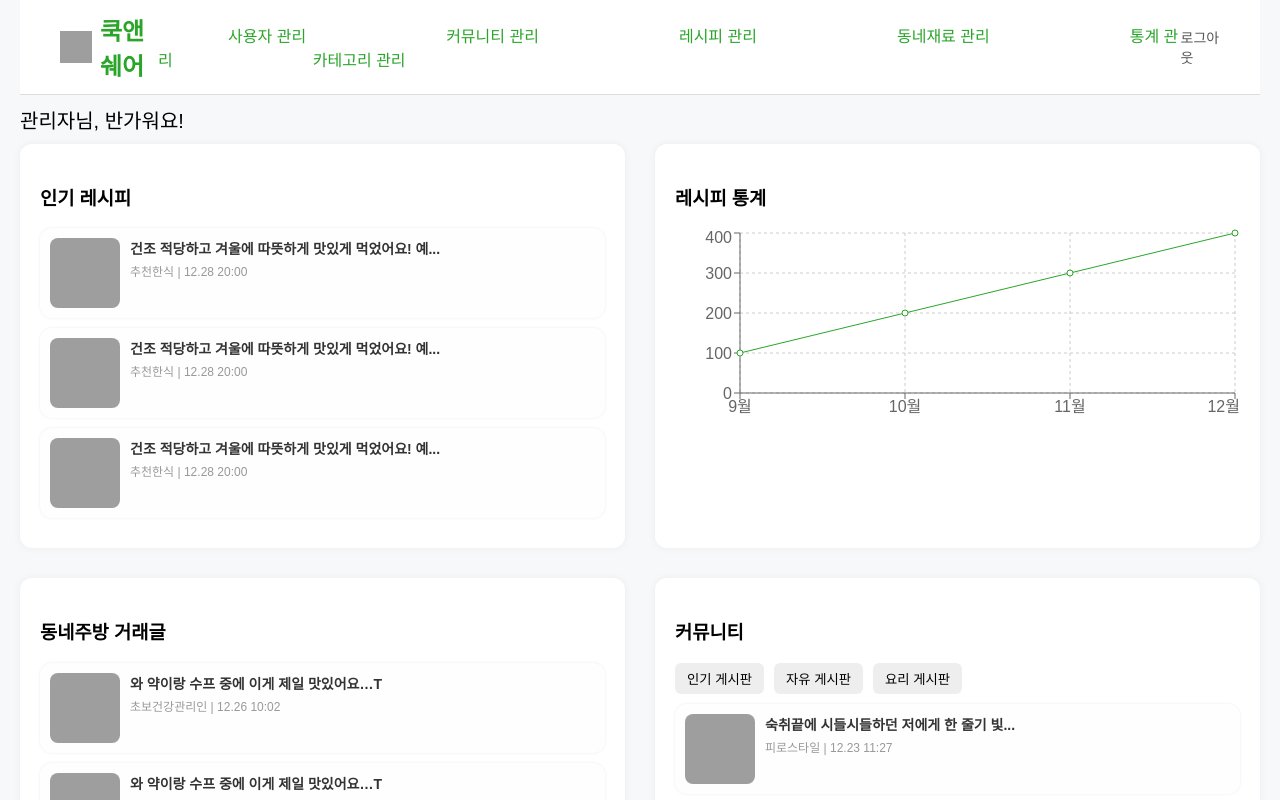
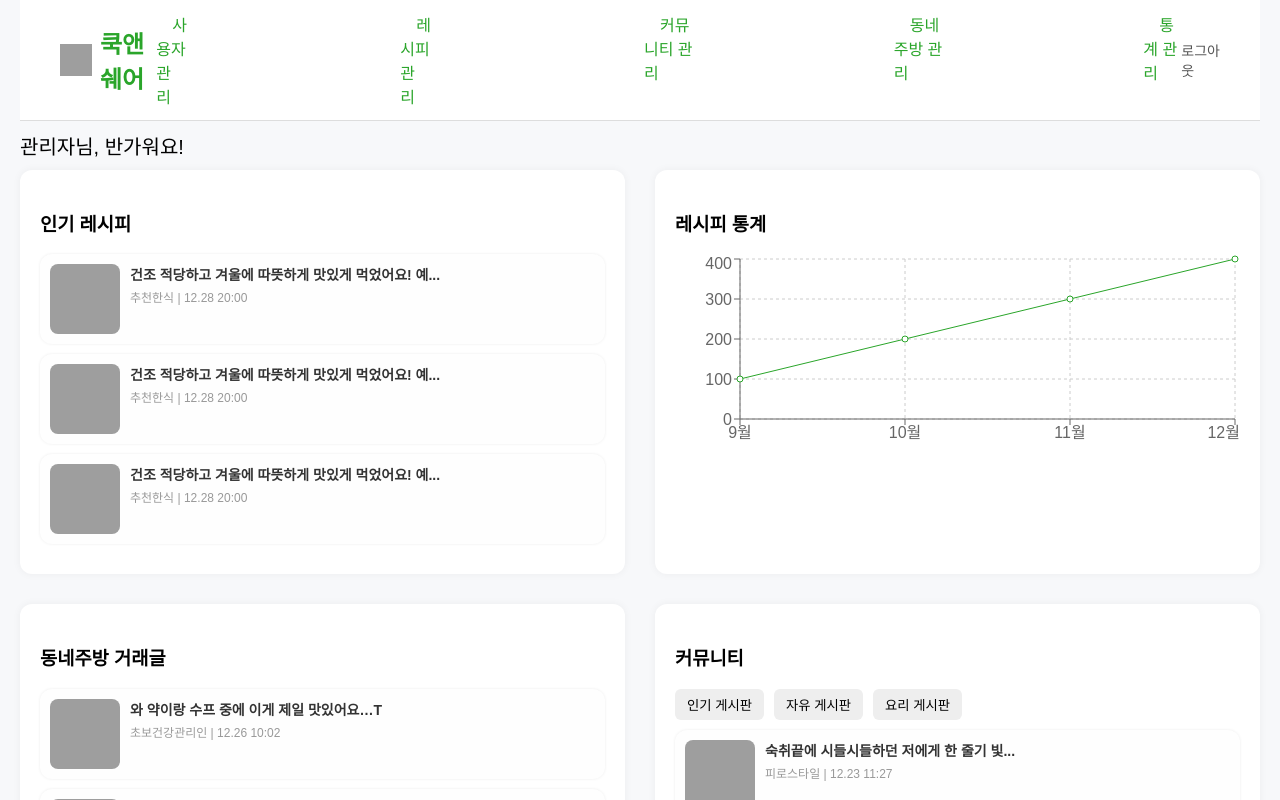
Before and after one commit to JihyunArchive/CnsAdmin, a React (Vite) app in the folder cnsadmin/: page / in a window 1280 px wide. Both pictures are taken after a click on the button "로그인". Shown: the top 800 px of the page. Built offline with nearby package versions, Linux system fonts and the light colour scheme; grey boxes are pictures that could not be loaded.

Commit message:
메뉴 색 변경

```diff
--- a/cnsadmin/src/main/Main.css
+++ b/cnsadmin/src/main/Main.css
@@ -1,3 +1,5 @@
+/* ✅ Main.css */
+
 body, html {
   margin: 0;
   padding: 0;
@@ -36,11 +38,58 @@ body, html {
   margin-right: 8px;
 }
 
-.nav-menu a {
-  margin: 0 70px;
+.nav-menu {
+  display: flex;
+  gap: 200px;
+}
+
+.nav-item {
+  position: relative;
+}
+
+.nav-item > a {
   text-decoration: none;
   color: #2aa52a;
   font-weight: 500;
+  padding: 8px 16px;
+  border-radius: 4px;
+  transition: all 0.2s ease;
+}
+
+.nav-item:hover > a {
+  background-color: #2aa52a;
+  color: white;
+}
+
+.submenu {
+  display: none;
+  position: absolute;
+  top: 30px;
+  left: 0;
+  background-color: white;
+  border: 1px solid #ccc;
+  border-radius: 6px;
+  box-shadow: 0 4px 8px rgba(0,0,0,0.1);
+  padding: 10px;
+  z-index: 10;
+}
+
+.submenu a {
+  display: block;
+  padding: 6px 12px;
+  text-decoration: none;
+  color: #333;
+  font-size: 14px;
+  white-space: nowrap;
+}
+
+.submenu a:hover {
+  background-color: #2aa52a;
+  color: white;
+}
+
+.nav-item:hover .submenu {
+  display: block;
 }
 
 .logout {
--- a/cnsadmin/src/main/Main.jsx
+++ b/cnsadmin/src/main/Main.jsx
@@ -26,12 +26,42 @@ export default function Main() {
           <span>쿡앤쉐어</span>
         </div>
         <div className="nav-menu">
-          <a href="#">사용자 관리</a>
-          <a href="#">커뮤니티 관리</a>
-          <a href="#">레시피 관리</a>
-          <a href="#">동네재료 관리</a>
-          <a href="#">통계 관리</a>
-          <a href="#">카테고리 관리</a>
+          <div className="nav-item">
+            <a href="#">사용자 관리</a>
+            <div className="submenu">
+              <a href="#">회원 리스트</a>
+            </div>
+          </div>
+          <div className="nav-item">
+            <a href="#">레시피 관리</a>
+            <div className="submenu">
+              <a href="#">레시피 리스트</a>
+              <a href="#">통계</a>
+            </div>
+          </div>
+          <div className="nav-item">
+            <a href="#">커뮤니티 관리</a>
+            <div className="submenu">
+              <a href="#">게시글</a>
+              <a href="#">댓글</a>
+              <a href="#">신고내역</a>
+            </div>
+          </div>
+          <div className="nav-item">
+            <a href="#">동네주방 관리</a>
+            <div className="submenu">
+              <a href="#">판매</a>
+              <a href="#">구매</a>
+              <a href="#">신고관리</a>
+            </div>
+          </div>
+          <div className="nav-item">
+            <a href="#">통계 관리</a>
+            <div className="submenu">
+              <a href="#">사용자 통계</a>
+              <a href="#">레시피 통계</a>
+            </div>
+          </div>
         </div>
         <div className="logout">로그아웃</div>
       </div>
@@ -45,7 +75,9 @@ export default function Main() {
             <div key={i} className="card">
               <img src="/assets/sample.png" alt="sample" />
               <div>
-                <div className="card-title">건조 적당하고 겨울에 따뜻하게 맛있게 먹었어요! 예...</div>
+                <div className="card-title">
+                  건조 적당하고 겨울에 따뜻하게 맛있게 먹었어요! 예...
+                </div>
                 <div className="card-info">추천한식 | 12.28 20:00</div>
               </div>
             </div>
@@ -89,7 +121,9 @@ export default function Main() {
             <div key={i} className="card">
               <img src="/assets/sample.png" alt="sample" />
               <div>
-                <div className="card-title">숙취끝에 시들시들하던 저에게 한 줄기 빛...</div>
+                <div className="card-title">
+                  숙취끝에 시들시들하던 저에게 한 줄기 빛...
+                </div>
                 <div className="card-info">피로스타일 | 12.23 11:27</div>
               </div>
             </div>
```
